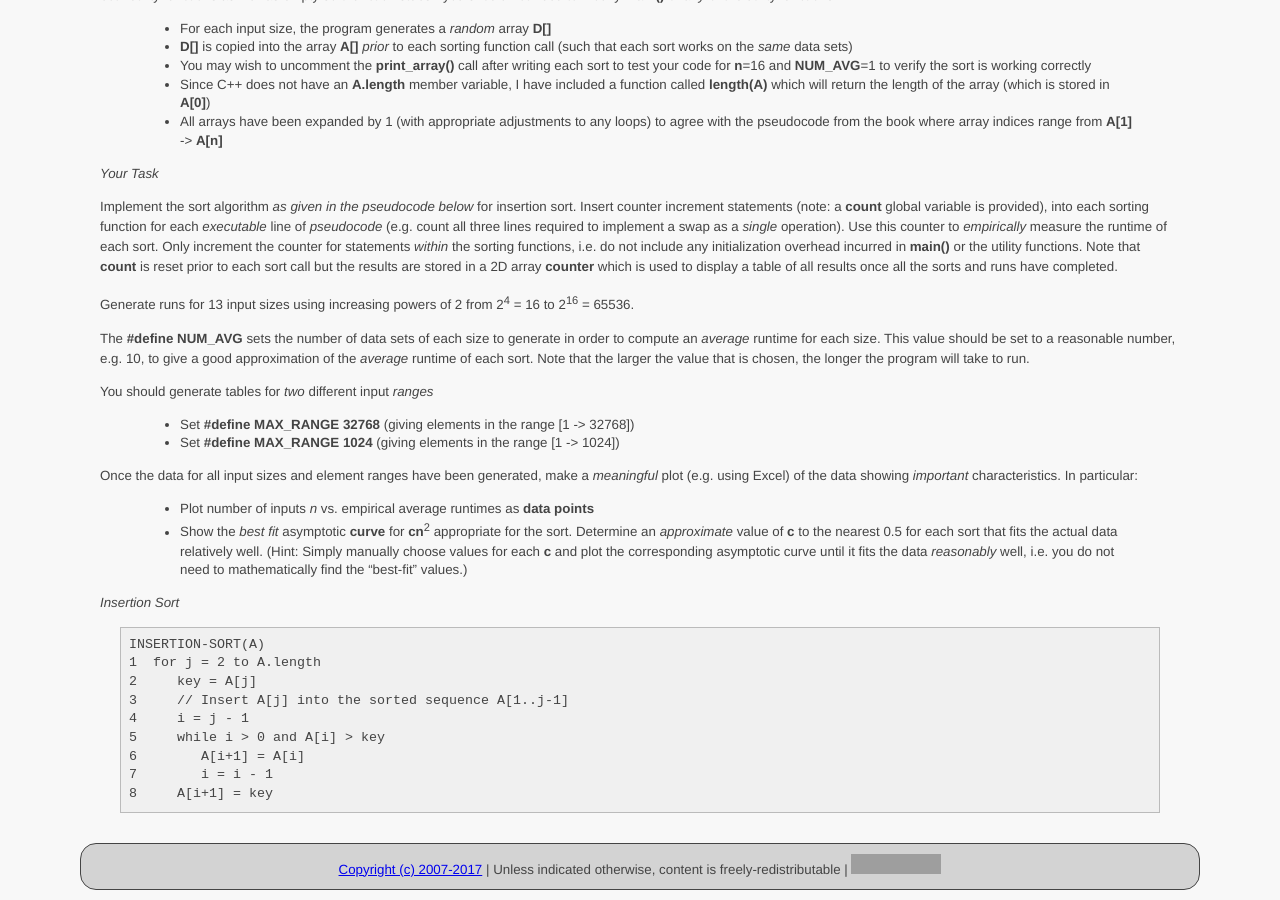
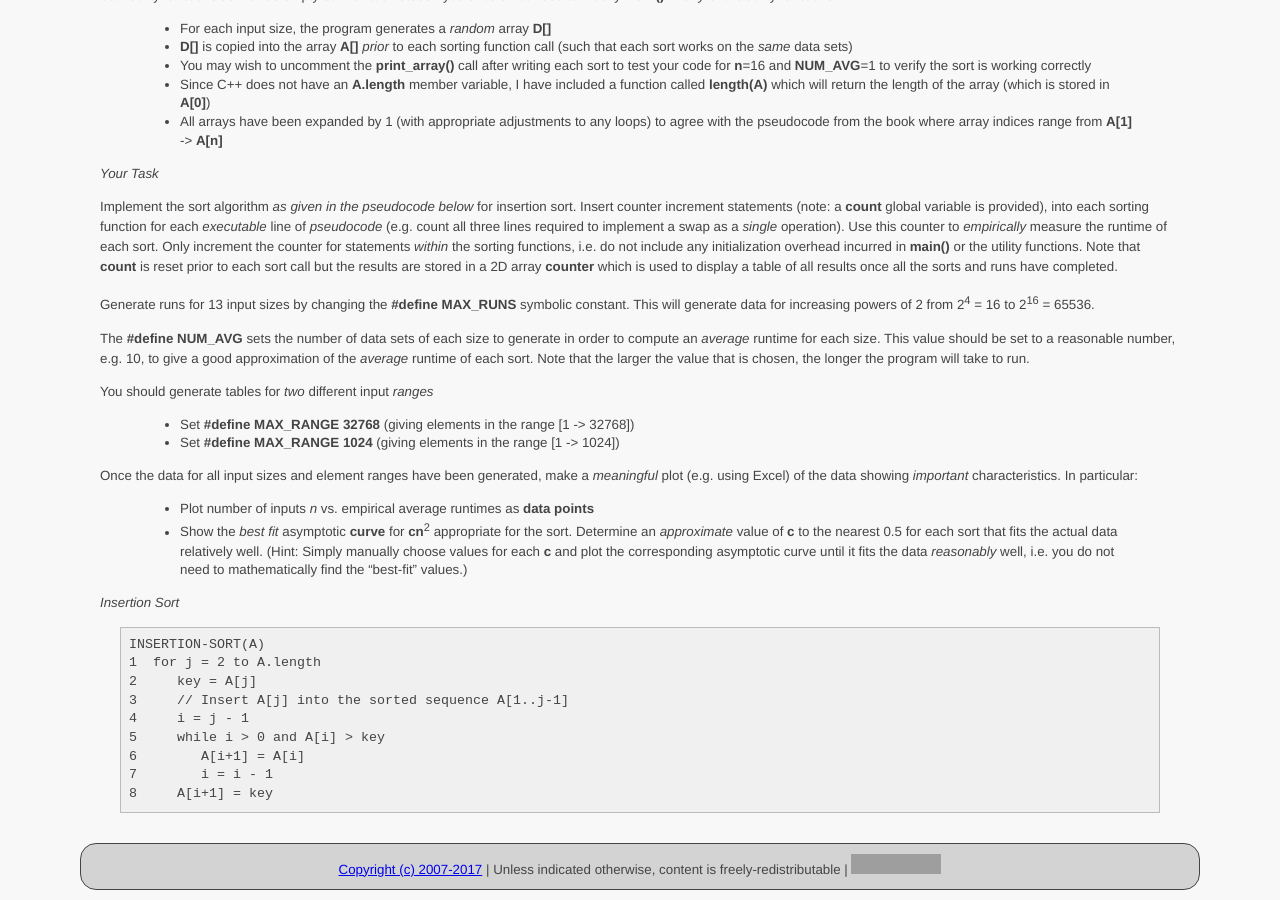
Before and after one commit to ycpcs/cs360-spring2017, a Jekyll site: the page built from assign/assign01.md, in a window 1280 px wide and 900 px high, scrolled down 637 px. Built offline with Jekyll 4.4.1, drawn with Linux system fonts in a browser that asks for light colours; grey boxes are pictures that could not be loaded.

Commit message:
update assign01
update assign01

```diff
--- a/assign/assign01.md
+++ b/assign/assign01.md
@@ -42,7 +42,7 @@ A skeleton project is provided in [CS360\_Sorter\_Insert.zip](../assign/src/CS36
 
 Implement the sort algorithm *as given in the pseudocode below* for insertion sort. Insert counter increment statements (note: a **count** global variable is provided), into each sorting function for each *executable* line of *pseudocode* (e.g. count all three lines required to implement a swap as a *single* operation). Use this counter to *empirically* measure the runtime of each sort. Only increment the counter for statements *within* the sorting functions, i.e. do not include any initialization overhead incurred in **main()** or the utility functions. Note that **count** is reset prior to each sort call but the results are stored in a 2D array **counter** which is used to display a table of all results once all the sorts and runs have completed.
 
-Generate runs for 13 input sizes using increasing powers of 2 from 2<sup>4</sup> = 16 to 2<sup>16</sup> = 65536.
+Generate runs for 13 input sizes by changing the **\#define MAX\_RUNS** symbolic constant. This will generate data for increasing powers of 2 from 2<sup>4</sup> = 16 to 2<sup>16</sup> = 65536.
 
 The **\#define NUM\_AVG** sets the number of data sets of each size to generate in order to compute an *average* runtime for each size. This value should be set to a reasonable number, e.g. 10, to give a good approximation of the *average* runtime of each sort. Note that the larger the value that is chosen, the longer the program will take to run.
 
```
